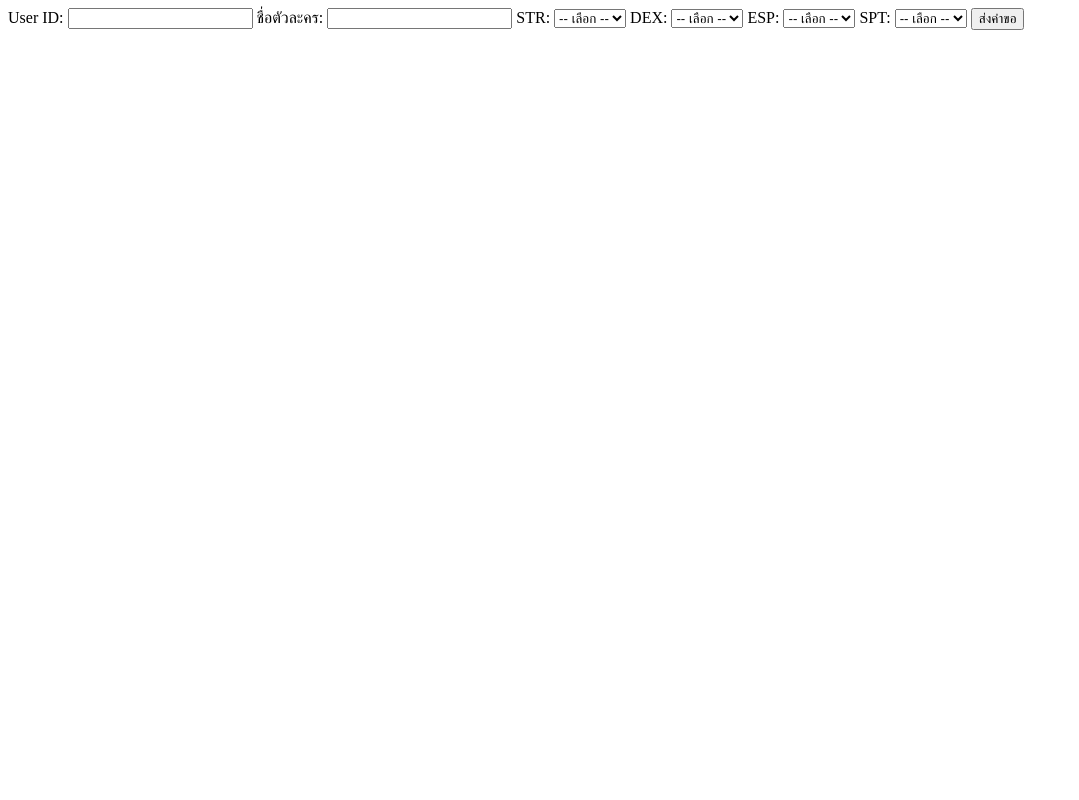
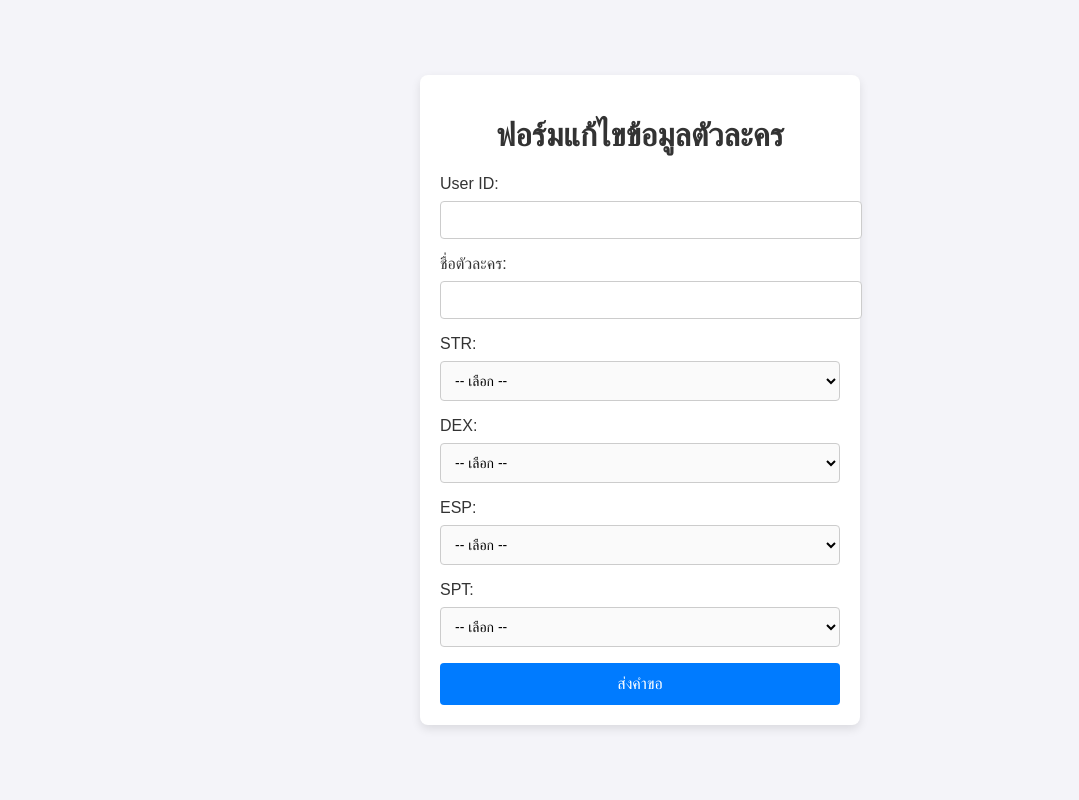
Before and after one commit to gardoffwhite/lineapi, a FastAPI app: page / in a window 1280 px wide. Shown: the whole page, without its empty margins (0-1079 px from the left). Run offline with FastAPI, Linux system fonts and the light colour scheme.

Commit message:
Update request_form.html

```diff
--- a/templates/request_form.html
+++ b/templates/request_form.html
@@ -1,11 +1,82 @@
+<!DOCTYPE html>
+<html lang="th">
+<head>
+    <meta charset="UTF-8">
+    <meta name="viewport" content="width=device-width, initial-scale=1.0">
+    <title>ฟอร์มแก้ไขข้อมูลตัวละคร</title>
+    <style>
+        body {
+            font-family: Arial, sans-serif;
+            display: flex;
+            justify-content: center;
+            align-items: center;
+            height: 100vh;
+            margin: 0;
+            background-color: #f4f4f9;
+        }
+
+        form {
+            background-color: white;
+            padding: 20px;
+            border-radius: 8px;
+            box-shadow: 0 4px 10px rgba(0, 0, 0, 0.1);
+            width: 400px;
+            max-width: 100%;
+        }
+
+        h1 {
+            text-align: center;
+            color: #333;
+        }
+
+        label {
+            font-size: 16px;
+            margin-bottom: 8px;
+            display: block;
+            color: #333;
+        }
+
+        input[type="text"], select {
+            width: 100%;
+            padding: 10px;
+            margin-bottom: 16px;
+            border: 1px solid #ccc;
+            border-radius: 4px;
+            font-size: 14px;
+        }
+
+        input[type="submit"] {
+            width: 100%;
+            padding: 12px;
+            background-color: #007bff;
+            border: none;
+            color: white;
+            font-size: 16px;
+            border-radius: 4px;
+            cursor: pointer;
+            transition: background-color 0.3s;
+        }
+
+        input[type="submit"]:hover {
+            background-color: #0056b3;
+        }
+
+        select {
+            background-color: #fafafa;
+        }
+    </style>
+</head>
+<body>
+
     <form method="post" action="/submit">
-    <label>User ID:</label>
+        <h1>ฟอร์มแก้ไขข้อมูลตัวละคร</h1>
+        <label for="userid">User ID:</label>
         <input type="text" name="userid" required>
 
-    <label>ชื่อตัวละคร:</label>
+        <label for="charname">ชื่อตัวละคร:</label>
         <input type="text" name="charname" required>
 
-    <label>STR:</label>
+        <label for="str">STR:</label>
         <select name="str">
             <option value="">-- เลือก --</option>
             <option value="1000">1000</option>
@@ -17,7 +88,7 @@
             <option value="4000">4000</option>
         </select>
 
-    <label>DEX:</label>
+        <label for="dex">DEX:</label>
         <select name="dex">
             <option value="">-- เลือก --</option>
             <option value="1000">1000</option>
@@ -29,7 +100,7 @@
             <option value="4000">4000</option>
         </select>
 
-    <label>ESP:</label>
+        <label for="esp">ESP:</label>
         <select name="esp">
             <option value="">-- เลือก --</option>
             <option value="1000">1000</option>
@@ -41,7 +112,7 @@
             <option value="4000">4000</option>
         </select>
 
-    <label>SPT:</label>
+        <label for="spt">SPT:</label>
         <select name="spt">
             <option value="">-- เลือก --</option>
             <option value="1000">1000</option>
@@ -55,3 +126,6 @@
 
         <input type="submit" value="ส่งคำขอ">
     </form>
+
+</body>
+</html>
```
Lines whose indentation alone changed are shown as unchanged.
